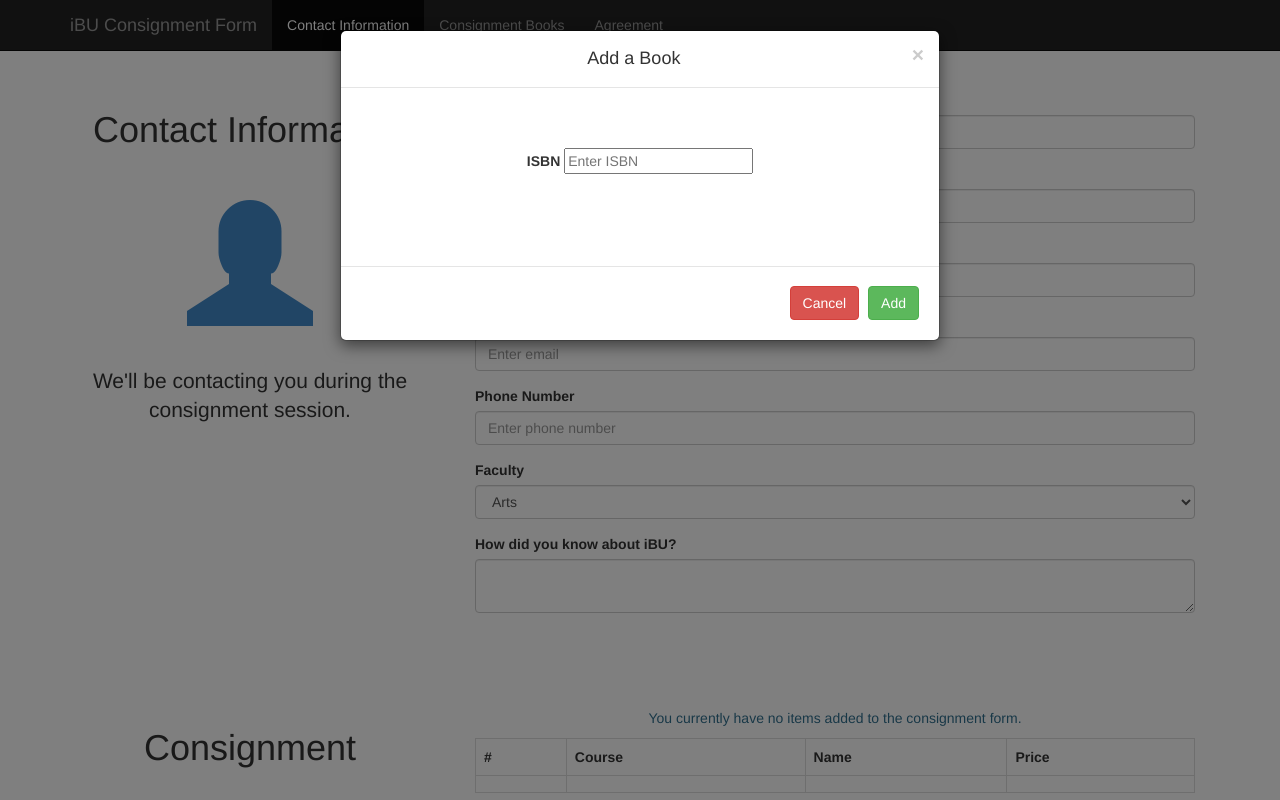
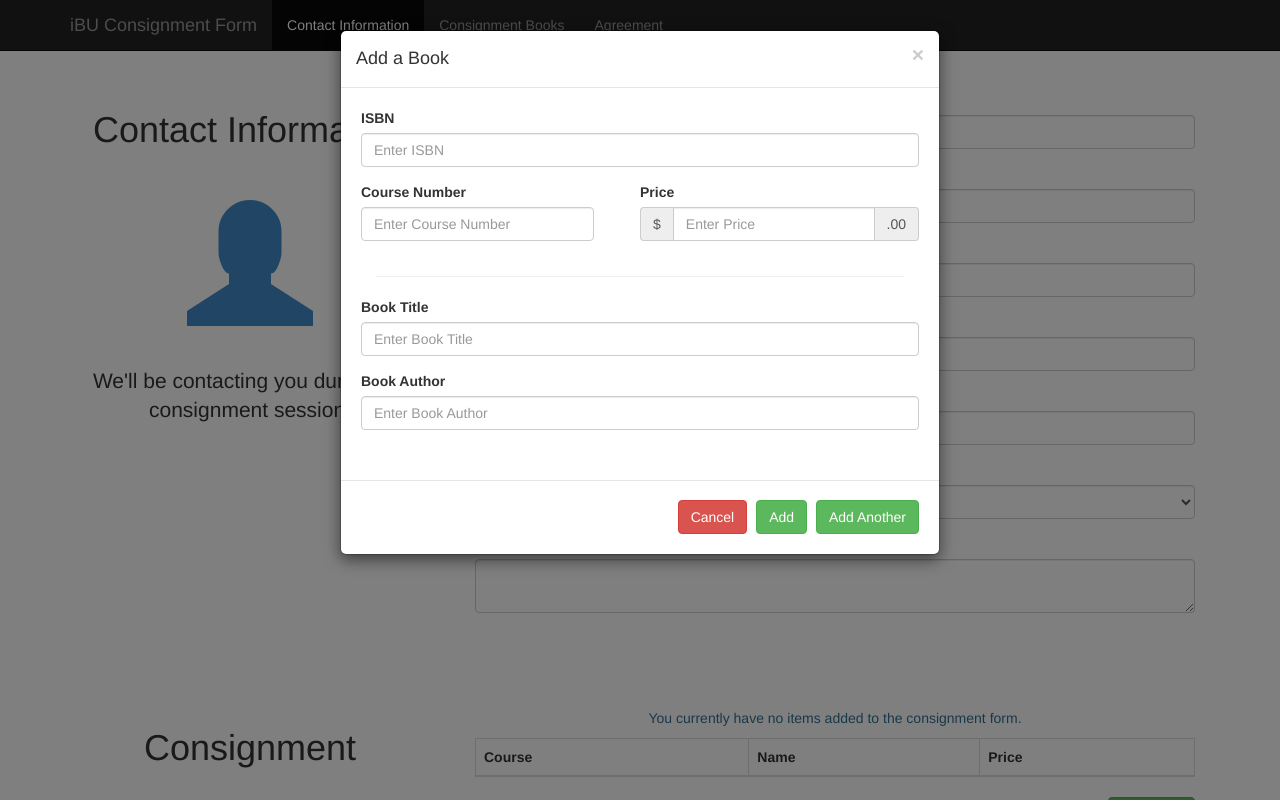
Before and after one commit to iBookUnion/iBUConsignmentSystem, a PHP site: page / in a window 1280 px wide, after a click on "Add Book". Run offline with PHP 8.4, Linux system fonts and the light colour scheme; lists and menus that the app fills with data are empty; some libraries are stand-ins or nearby versions.

Commit message:
Form can now dynamially retrieve book metadata using ISBN.

```diff
--- a/consign.php
+++ b/consign.php
@@ -11,25 +11,26 @@
 	<div class="col-md-8">
 
 		<div class="starter-template">
-			<p class="text-center text-info">You currently have no items added to the consignment form.</p>
+			<p class="text-center text-info" id="no-book-info">You currently have no items added to the consignment form.</p>
 
-			<table class="table table-hover table-responsive table-bordered">
+			<table class="table table-responsive table-bordered table-hover">
+				<thead>
 					<tr>
-					<th>#</th>
 						<th>Course</th>
 						<th>Name</th>
 						<th>Price</th>
 					</tr>
-				<tr>
-					<td></td>
-					<td></td>
-					<td></td>
-					<td></td>
-				</tr>
+				</thead>
+				<tbody id="book-list">
+				</tbody>
 			</table>
 			<button id="add_button" name="add_button" class="btn btn-primary btn-success pull-right" data-toggle="modal" data-target="#add_book_modal">Add Book</button>
+		</div>
+	</div>
+</div>
 
-			<!-- Modal -->
+
+<!-- Book Modal -->
 <div class="modal fade" id="add_book_modal" tabindex="-1" role="dialog" aria-labelledby="myModalLabel" aria-hidden="true">
   <div class="modal-dialog">
     <div class="modal-content">
@@ -39,22 +40,56 @@
       </div>
       <div class="modal-body">
 
-			        <form role="form" class="form-horizontal">
+        <form role="form" class="form-horizontal book-form">
           <div class="form-group">
             <label for="isbn">ISBN</label>
-			        		<input type="text" class="input-medium" id="isbn" placeholder="Enter ISBN">
+            <input type="text" class="form-control input-medium" id="isbn" placeholder="Enter ISBN">
+          </div>
+
+          <div class="row">
+
+          	  <div class="col-md-5">
+		          <div class="form-group">
+		            <label for="course">Course Number</label>
+		            <input type="text" class="form-control input-medium" id="course" placeholder="Enter Course Number">
+		          </div>
+	          </div>
+
+	          <div class="col-md-1">
+	          </div>
+
+	          <div class="col-md-6">
+		          <div class="form-group">
+		            <label for="price">Price</label>
+		            <div class="input-group">
+		            	<span class="input-group-addon">$</span>
+		            	<input type="text" class="form-control input-medium" id="price" placeholder="Enter Price">
+		            	<span class="input-group-addon">.00</span>
+		            </div>
+		          </div>
+		      </div>
+
+          </div>
+
+          <hr>
+
+          <div class="form-group">
+            <label for="title">Book Title</label>
+            <input type="text" class="form-control input-medium" id="title" placeholder="Enter Book Title">
+          </div>
+
+          <div class="form-group">
+            <label for="author">Book Author</label>
+            <input type="text" class="form-control input-medium" id="author" placeholder="Enter Book Author">
           </div>
         </form>
 
       </div>
       <div class="modal-footer">
-			        <button type="button" class="btn btn-danger" data-dismiss="modal">Cancel</button>
-			        <button type="button" class="btn btn-success">Add</button>
+        <button type="button" class="btn btn-danger" data-dismiss="modal" id="cancel-button">Cancel</button>
+        <button type="button" class="btn btn-success" data-dismiss="modal" id="add-button">Add</button>
+        <button type="button" class="btn btn-success">Add Another</button>
       </div>
     </div>
   </div>
 </div>
-
-		</div>
-	</div>
-</div>
--- a/contact.php
+++ b/contact.php
@@ -10,7 +10,7 @@
 
           <div class="col-md-8">
 
-            <form role="form">
+            <form role="form" class="contact-form">
 
               <div class="form-group">
                 <label for="first_name">First Name</label>
--- a/footer.php
+++ b/footer.php
@@ -3,5 +3,6 @@
     <!-- Placed at the end of the document so the pages load faster -->
     <script src="https://ajax.googleapis.com/ajax/libs/jquery/1.11.0/jquery.min.js"></script>
     <script src="js/bootstrap.min.js"></script>
+    <script src="js/consign.js"></script>
   </body>
   </html>
--- /dev/null
+++ b/js/consign.js
@@ -0,0 +1,38 @@
+$(document).ready(function(){
+alert("Javascript is alert ;)")
+  $("#isbn").blur(function(){
+  	var isbnInput = $(this).val()
+  	var booksAPI = "https://www.googleapis.com/books/v1/volumes?q=isbn:" + isbnInput + "&callback=?";
+    $.getJSON(booksAPI)
+    	.done(function( volumes ) {
+    		setRetrieved(volumes);
+    	})
+  });
+
+  $("#add-button").click(function() {
+  	var bookCourse = $("#course").val();
+  	var bookTitle = $("#title").val();
+  	var bookPrice = $("#price").val();
+
+  	$("#no-book-info").hide();
+
+  	$("#book-list").append("<tr><td>" + bookCourse + "</td><td>" + bookTitle + "</td><td>" + bookPrice + "</td></tr>");
+  });
+});
+
+function setRetrieved(volumes) {
+	if (!isEmpty(volumes)) {
+		var volumeTitle = volumes.items[0].volumeInfo.title;
+		var authors = volumes.items[0].volumeInfo.authors.join(", ");
+		$("#title").val(volumeTitle);
+		$("#author").val(authors);
+	}
+}
+
+function isEmpty(volumes) {
+	return volumes.totalItems === 0;
+}
+
+
+
+// https://www.googleapis.com/books/v1/volumes?q=isbn
--- a/starter-template.css
+++ b/starter-template.css
@@ -21,8 +21,12 @@
       padding: 40px 15px;
 }
 
-form {
+form.contact-form {
   padding: 40px 15px;
+}
+
+form.book-form {
+  padding: 0px 15px;
 }
 
 .blue {
```
Also changed, not shown: index.php (line endings or trailing spaces). Lines whose indentation alone changed are shown as unchanged.
